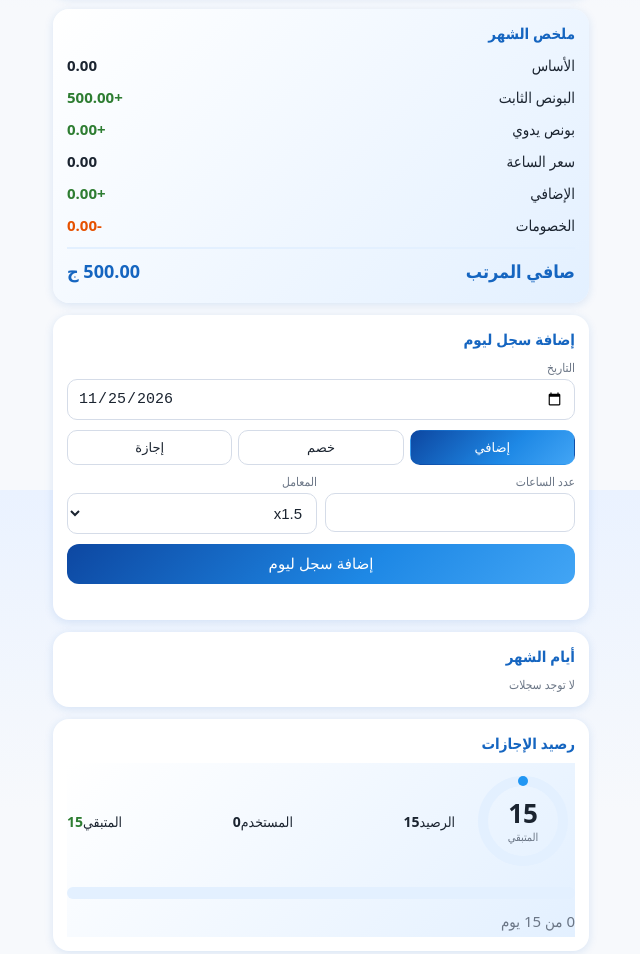
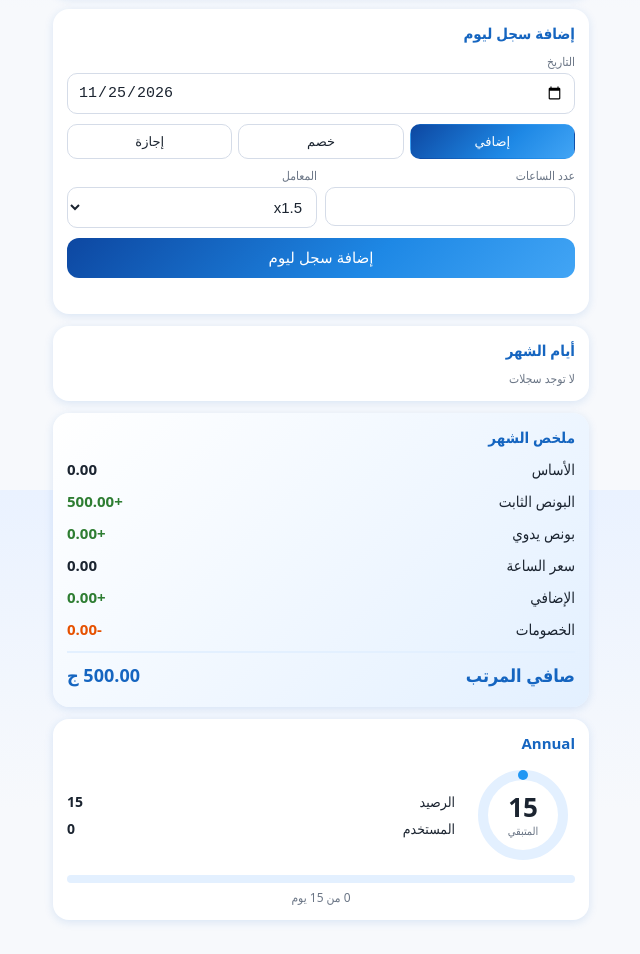
Before and after one commit to adelsaad2231-gif/salary-calculator, a plain HTML site: page index.html in a window 1280 px wide. Shown: the part 310-1264 px from the top of the page, without its empty margins (319-959 px from the left). Drawn offline with Linux system fonts and the light colour scheme.

Commit message:
Move summary, rename leave card to Annual, fix ring, drop remaining row

```diff
--- a/index.html
+++ b/index.html
@@ -64,7 +64,6 @@ body{background:linear-gradient(180deg,#EAF2FF,#F7F9FC 40%) fixed,var(--bg)!impo
   <div class="small" id="period" style="margin-top:6px"></div>
   <label id="l_bonus"></label><input type="number" id="bonus" inputmode="decimal" placeholder="0">
 </div>
-<div class="card sum" id="sum"></div>
 <div class="card">
   <h2 id="h_add"></h2>
   <label id="l_date"></label><input type="date" id="date">
@@ -74,7 +73,8 @@ body{background:linear-gradient(180deg,#EAF2FF,#F7F9FC 40%) fixed,var(--bg)!impo
   <div id="msg"></div>
 </div>
 <div class="card"><h2 id="h_days"></h2><div id="days"></div></div>
-<div class="card"><h2 id="h_leave"></h2><div class="sum" id="leave"></div></div>
+<div class="card sum" id="sum"></div>
+<div class="card"><h2 id="h_leave"></h2><div id="leave"></div></div>
 </section>
 <section id="pArc" style="display:none">
 <div class="card"><h2 id="h_lvc"></h2><div id="lvc"></div></div>
@@ -104,12 +104,12 @@ body{background:linear-gradient(180deg,#EAF2FF,#F7F9FC 40%) fixed,var(--bg)!impo
 const T={
 ar:{ttl:"حاسبة المرتب",lang:"English",month:"الشهر",sal:"المرتب الشهري",nMain:"الرئيسية",nSet:"الإعدادات",bonus:"بونص يدوي (المبلغ)",fix:"بونص ثابت (يضاف على المرتب)",fixl:"البونص الثابت",manb:"بونص يدوي",sd:"يوم بداية الشهر",base:"الأساس للحساب",period:"الفترة",basehint:"الأساس للحساب = المرتب = ",basic:"الأساس",sum:"ملخص الشهر",hr:"سعر الساعة",ot:"الإضافي",ded:"الخصومات",net:"صافي المرتب",add:"إضافة سجل ليوم",date:"التاريخ",
 tOt:"إضافي",tDed:"خصم",tLv:"إجازة",hours:"عدد الساعات",mult:"المعامل",half:"نصف يوم",full:"يوم كامل",count:"العدد",days:"أيام الشهر",none:"لا توجد سجلات",
-lv:"رصيد الإجازات",bal:"الرصيد",used:"المستخدم",rem:"المتبقي",set:"الإعدادات",dpm:"أيام الشهر",hpd:"ساعات اليوم",url:"رابط Google Sheets (Apps Script)",
+lv:"Annual",bal:"الرصيد",used:"المستخدم",rem:"المتبقي",set:"الإعدادات",dpm:"أيام الشهر",hpd:"ساعات اليوم",url:"رابط Google Sheets (Apps Script)",
 sync:"مزامنة كل السجلات مع Sheets",pull:"سحب السجلات من Sheets",pulled:"تم السحب من Sheets",pullerr:"تعذر السحب، راجع الرابط",clr:"مسح إضافي وخصومات الشهر",clrl:"مسح سجل الإجازات",sure:"اضغط تاني للتأكيد",added:"تمت الإضافة",synced:"تم الإرسال لـ Sheets",nourl:"حط رابط Sheets في الإعدادات الأول",
 cur:"ج",d:"يوم",dayTot:"إجمالي اليوم",nArc:"الأرشيف",arc:"الشهور السابقة",chart:"الإضافي والخصومات",lvc:"عداد الإجازات السنوية",of:"من",nodata:"لا توجد بيانات",nodate:"اختار التاريخ",nohrs:"ادخل الساعات"},
 en:{ttl:"Salary Calculator",lang:"عربي",month:"Month",sal:"Monthly salary",nMain:"Main",nSet:"Settings",bonus:"Manual bonus (amount)",fix:"Fixed bonus (added on top of salary)",fixl:"Fixed bonus",manb:"Manual bonus",sd:"Month start day",base:"Calculation base",period:"Period",basehint:"Calculation base = salary = ",basic:"Base",sum:"Month summary",hr:"Hourly rate",ot:"Overtime",ded:"Deductions",net:"Net salary",add:"Add a day entry",date:"Date",
 tOt:"Overtime",tDed:"Deduction",tLv:"Leave",hours:"Hours",mult:"Multiplier",half:"Half day",full:"Full day",count:"Count",days:"Days of the month",none:"No entries",
-lv:"Leave balance",bal:"Balance",used:"Used",rem:"Remaining",set:"Settings",dpm:"Days per month",hpd:"Hours per day",url:"Google Sheets link (Apps Script)",
+lv:"Annual",bal:"Balance",used:"Used",rem:"Remaining",set:"Settings",dpm:"Days per month",hpd:"Hours per day",url:"Google Sheets link (Apps Script)",
 sync:"Sync all entries to Sheets",pull:"Load entries from Sheets",pulled:"Loaded from Sheets",pullerr:"Could not load, check the link",clr:"Clear month overtime & deductions",clrl:"Clear leave log",sure:"Tap again to confirm",added:"Added",synced:"Sent to Sheets",nourl:"Set the Sheets link in Settings first",
 cur:"EGP",d:"d",dayTot:"Day total",nArc:"Archive",arc:"Past months",chart:"Overtime & deductions",lvc:"Annual leave counter",of:"of",nodata:"No data",nodate:"Pick a date",nohrs:"Enter hours"}};
 const $=id=>document.getElementById(id);
@@ -183,7 +183,7 @@ function render(){
 }
 function leaveHTML(used){
   const bal=+S.bal||0,rem=bal-used,pc=bal?Math.min(1,used/bal):0,R=40,C=2*Math.PI*R;
-  return `<div class="ring"><svg width="104" height="104" viewBox="0 0 104 104"><defs><linearGradient id="lg" x1="0" y1="0" x2="1" y2="1"><stop offset="0" stop-color="#0D47A1"/><stop offset="1" stop-color="#42A5F5"/></linearGradient></defs><circle cx="52" cy="52" r="${R}" fill="none" stroke="var(--p2)" stroke-width="10"/><circle cx="52" cy="52" r="${R}" fill="none" stroke="#2196F3" stroke-width="10" stroke-linecap="round" stroke-dasharray="${C*pc} ${C}" transform="rotate(-90 52 52)"/><text x="52" y="54" text-anchor="middle" font-size="26" font-weight="700" fill="var(--t)">${rem}</text><text x="52" y="72" text-anchor="middle" font-size="11" fill="var(--m)">${t("rem")}</text></svg><div class="lt"><div><span>${t("bal")}</span><b>${bal}</b></div><div><span>${t("used")}</span><b>${used}</b></div><div><span>${t("rem")}</span><b class="pos">${rem}</b></div></div></div><div class="bar"><i style="width:${pc*100}%"></i></div><div class="small" style="margin-top:6px;text-align:center">${used} ${t("of")} ${bal} ${t("d")}</div>`}
+  return `<div class="ring"><svg width="104" height="104" viewBox="0 0 104 104"><defs><linearGradient id="lg" x1="0" y1="0" x2="1" y2="1"><stop offset="0" stop-color="#0D47A1"/><stop offset="1" stop-color="#42A5F5"/></linearGradient></defs><circle cx="52" cy="52" r="${R}" fill="none" stroke="var(--p2)" stroke-width="10"/><circle cx="52" cy="52" r="${R}" fill="none" stroke="#2196F3" stroke-width="10" stroke-linecap="round" stroke-dasharray="${C*pc} ${C}" transform="rotate(-90 52 52)"/><text x="52" y="54" text-anchor="middle" font-size="26" font-weight="700" fill="var(--t)">${rem}</text><text x="52" y="72" text-anchor="middle" font-size="11" fill="var(--m)">${t("rem")}</text></svg><div class="lt"><div><span>${t("bal")}</span><b>${bal}</b></div><div><span>${t("used")}</span><b>${used}</b></div></div></div><div class="bar"><i style="width:${pc*100}%"></i></div><div class="small" style="margin-top:6px;text-align:center">${used} ${t("of")} ${bal} ${t("d")}</div>`}
 function mkey(d){const[y,m,dd]=d.split("-").map(Number);const x=dd>=sdv()?new Date(y,m-1,1):new Date(y,m-2,1);return `${x.getFullYear()}-${pad(x.getMonth()+1)}`}
 function renderArc(){
   const ks=new Set(S.entries.filter(e=>e.type!="lv").map(e=>mkey(e.date)));ks.add($("month").value);
```
